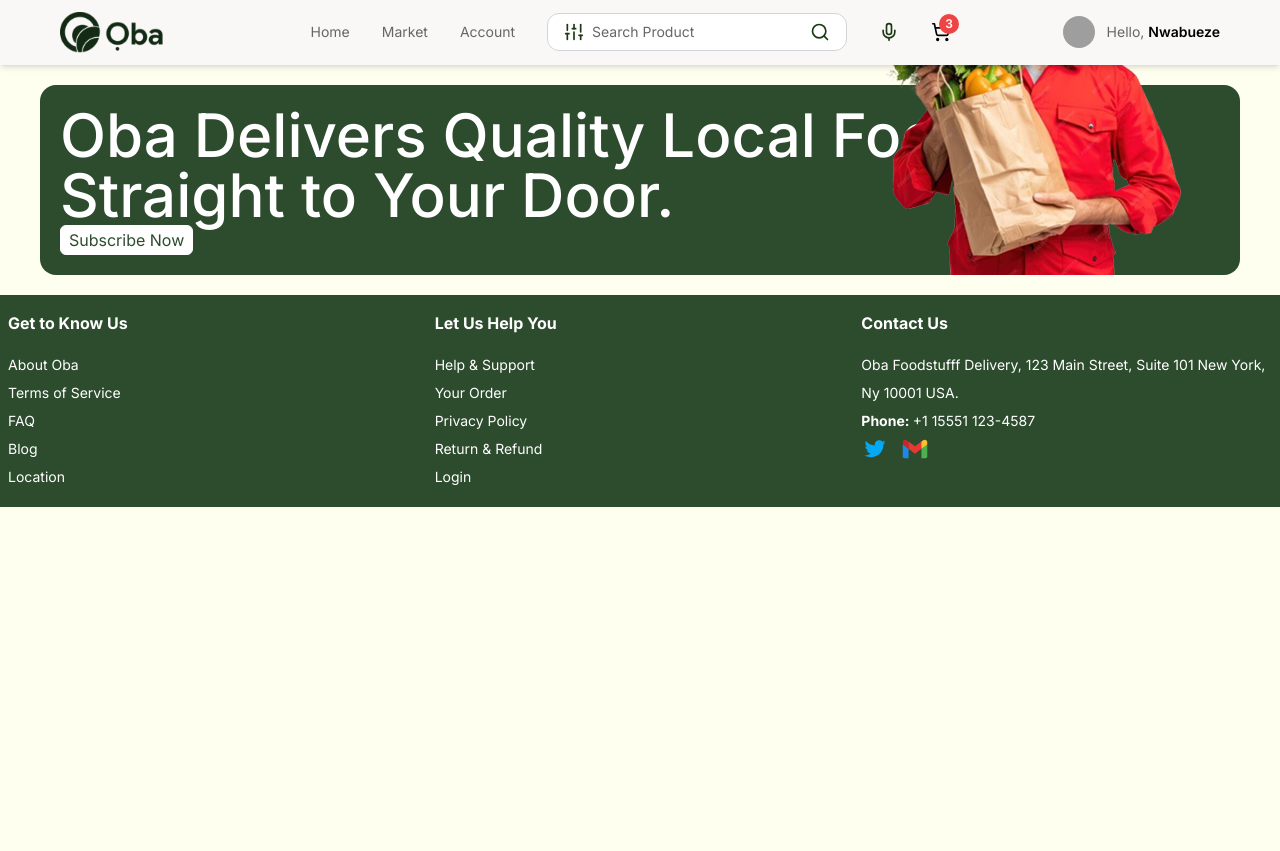
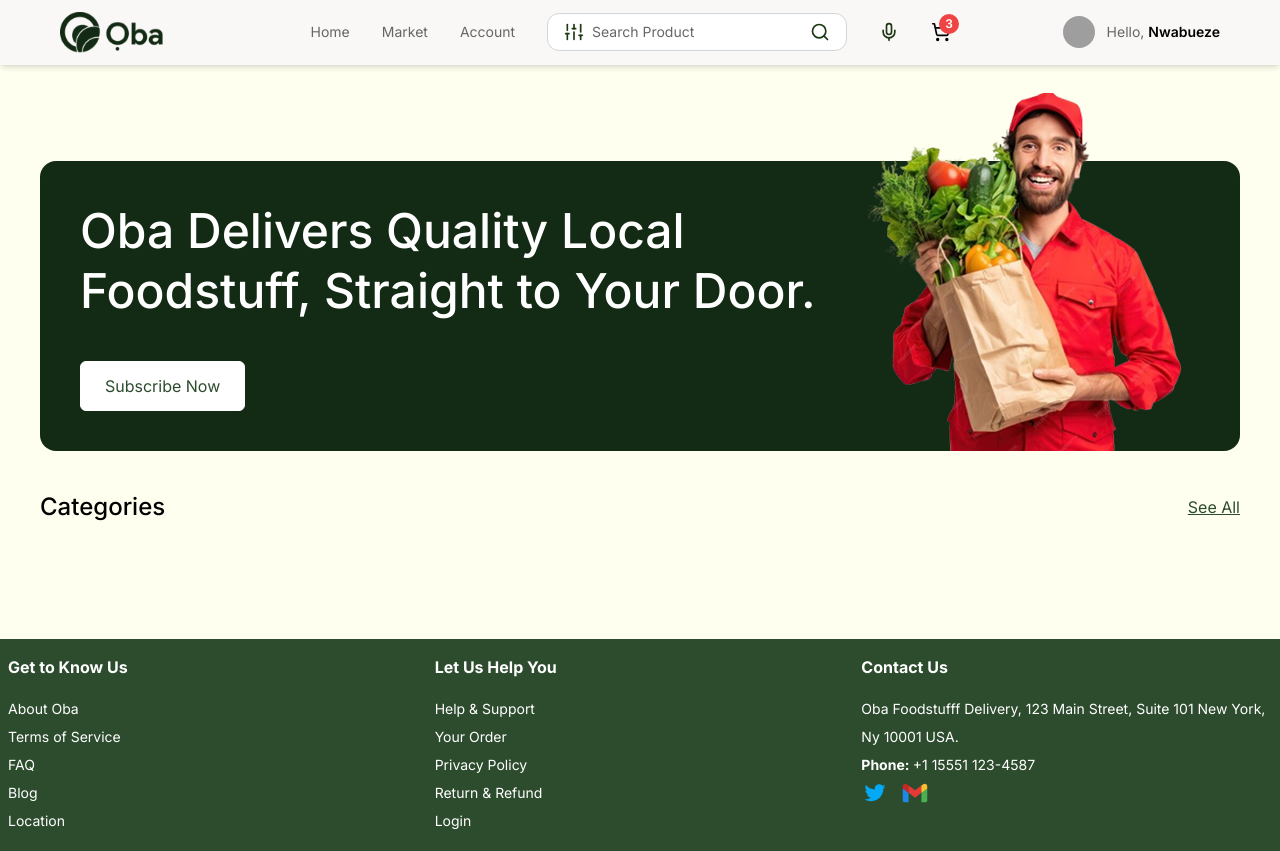
Before and after one commit to Oba-NG/oba-dashboard, a React (Vite) app: page / in a window 1280 px wide. Before the commit the page ends 800 px from the top, so only its background shows below. Built offline with nearby package versions, Linux system fonts and the light colour scheme; grey boxes are pictures that could not be loaded.

Commit message:
refactor: made banner better

```diff
--- a/src/components/shared/buttons/index.jsx
+++ b/src/components/shared/buttons/index.jsx
@@ -39,7 +39,7 @@ export default function Button({ children, className, mode, type }) {
           ? btn.tertiary
           : btn.primary
       }
-     rounded-md px-2 py-0.5 flex items-center justify-center gap-2 ${className}`}
+     rounded-md px-6 py-3 flex items-center justify-center w-max gap-2 ${className}`}
     >
       {children}
     </button>
--- a/src/index.css
+++ b/src/index.css
@@ -3,6 +3,7 @@
 :root {
   --grey: #807b7b;
   --oba-green: #2d4c2e;
+  --oba-dark-green: #132B14;
   --bg-color: #fffff0;
 }
 @tailwind base;
--- a/src/pages/Home.jsx
+++ b/src/pages/Home.jsx
@@ -3,15 +3,25 @@ import deliveryMan from "@/assets/images/delivery-man.png";
 
 export default function Home() {
   return (
-    <main className="flex flex-col gap-5 p-5">
+    <main className="flex flex-col gap-5 p-5 py-24">
       {/* Banner section */}
-      <section className="w-full max-w-[1200px] mx-auto p-5 bg-[var(--oba-green)] text-white rounded-2xl flex relative">
-        <div>
-        <h1 className="text-6xl font-medium">Oba Delivers Quality Local Foodstuff, Straight to Your Door.</h1>
+      <section className="w-full max-w-[1200px] mx-auto p-5 lg:p-10 bg-[var(--oba-dark-green)] text-white rounded-2xl flex relative">
+        <div className="flex flex-col gap-10">
+        <h1 className="text-5xl leading-tight font-medium w-4/6">Oba Delivers Quality Local Foodstuff, Straight to Your Door.</h1>
         <Button mode="cta">Subscribe Now</Button>
         </div>
         <img src={deliveryMan} alt="delivery man" className="absolute bottom-0 right-0" />
       </section>
+      {/* Categories section */}
+      <section>
+        <div className="flex items-center justify-between p-5">
+          <h2 className="text-2xl font-medium">Categories</h2>
+          <a href="#" className="text-[var(--oba-green)] underline">See All</a>
+        </div>
+        <div>
+
+        </div>
+      </section>
     </main>
   )
 }
```
